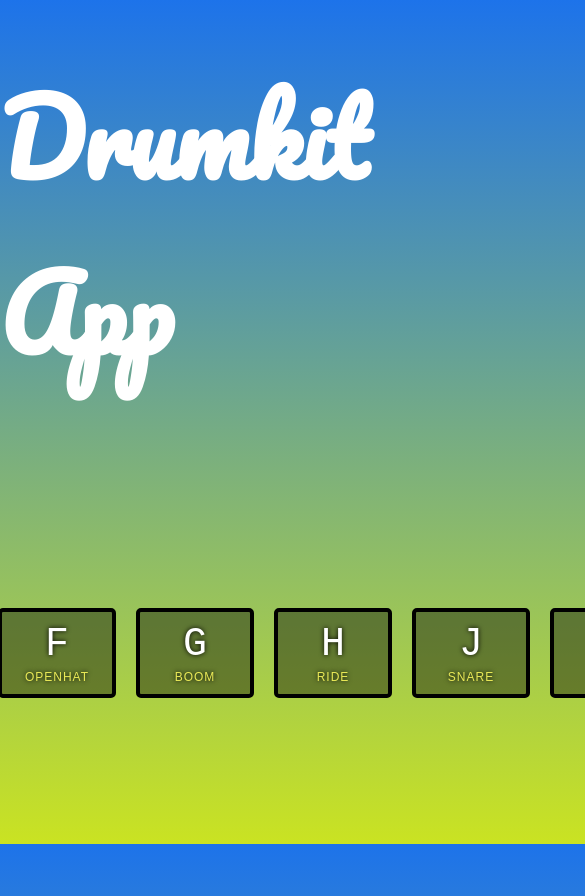
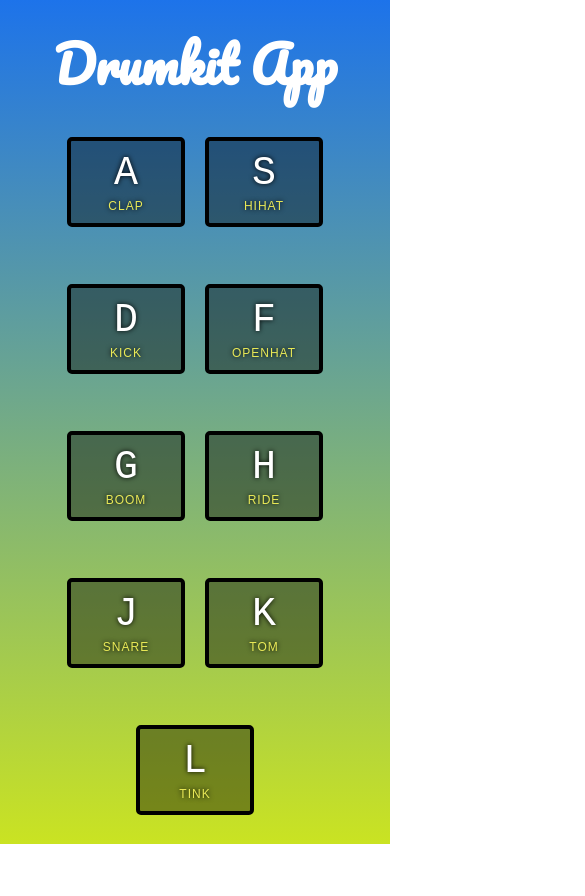
Before and after one commit to milesuno/keyboard-drumkit, a React (Create React App) app: page / in a window 390 px wide. Shown: the top 896 px of the page, 585 px wide, since content can reach past the window. After the commit the page ends 844 px from the top, so only its background shows below. Built offline with nearby package versions, Linux system fonts and the light colour scheme.

Commit message:
Dynamic design v1

```diff
--- a/src/App.css
+++ b/src/App.css
@@ -4,13 +4,21 @@ h1 {
 	color: white;
 	margin: 50px 0 0 0;
 }
-
 .main-wrapper {
-	display: flex;
+  display: flex;
 	flex-direction: column;
 	height: 100vh;
 	align-items: center;
 }
+
+
+@media (max-width: 600px) {
+  h1 {
+    font-size: 50px;
+    margin: 20px 0 0 0;
+  }
+}
+
 
 .App {
 	text-align: center;
--- a/src/components/keyboard/keyboard.css
+++ b/src/components/keyboard/keyboard.css
@@ -1,7 +1,6 @@
 html {
 	font-size: 10px;
 	background: linear-gradient(to bottom, rgb(29 115 234), rgb(202 227 34))
-
 		bottom center;
 	background-size: cover;
 }
@@ -16,6 +15,7 @@ html {
 .keys {
 	display: flex;
 	flex: 1;
+	flex-wrap: wrap;
 	min-height: 60vh;
 	align-items: center;
 	justify-content: center;
--- a/src/components/keyboard/keyboard.js
+++ b/src/components/keyboard/keyboard.js
@@ -19,6 +19,8 @@ export class Keyboard extends Component {
 		for (const key of screenKeys) {
 			key.addEventListener("pointerdown", this.handleMouseDown);
 			key.addEventListener("pointerup", this.handleMouseUp);
+			key.addEventListener("pointerout", this.handleMouseUp);
+
 		}
 	}
 
```
